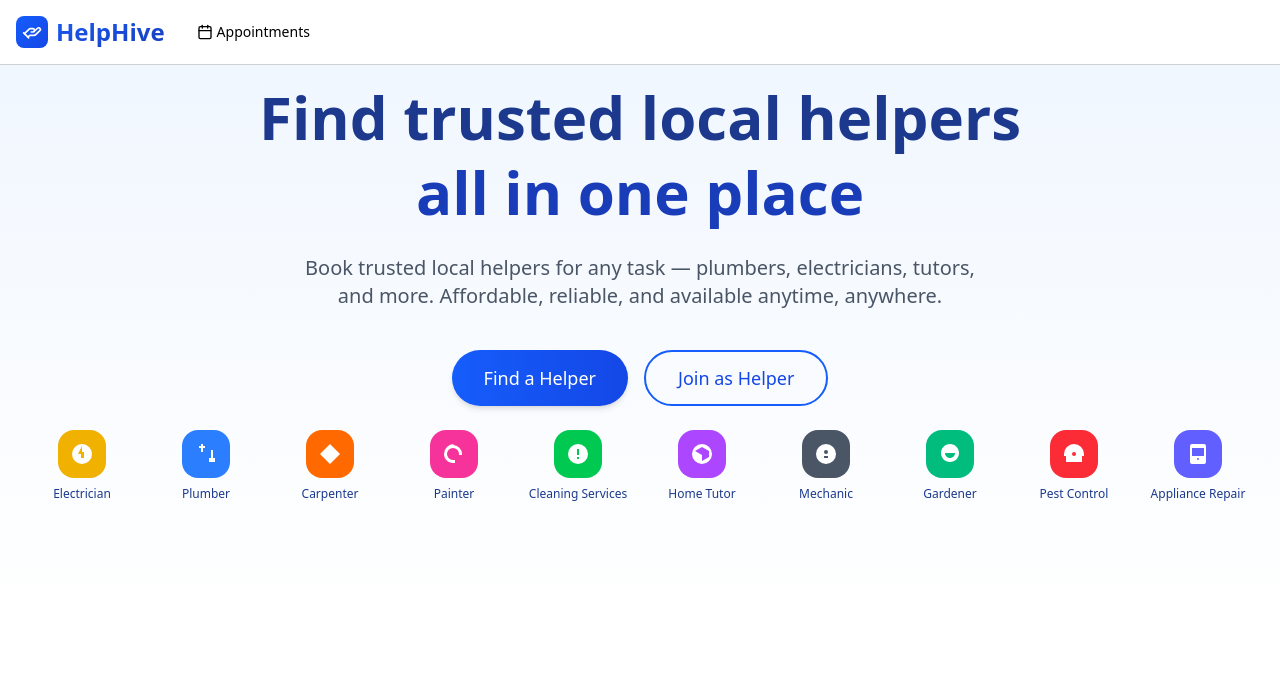
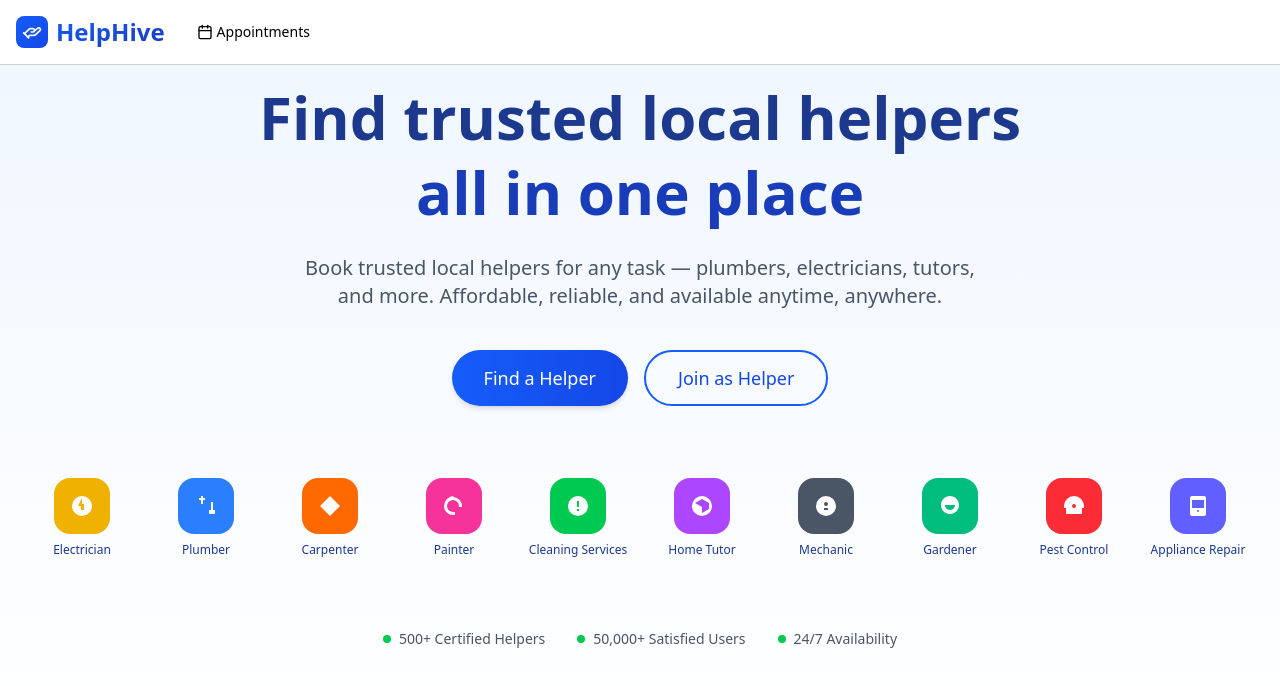
Before and after one commit to abhiraj33181/HelpHive, a React (Vite) app in the folder client/: page / in a window 1280 px wide. Shown: the top 686 px of the page. Built offline with nearby package versions, Linux system fonts and the light colour scheme.

Commit message:
Hero Section Completedgit push

```diff
--- a/client/src/components/Hero.jsx
+++ b/client/src/components/Hero.jsx
@@ -7,20 +7,18 @@ function Hero() {
     return (
         <section className="py-20 px-4 bg-gradient-to-b from-blue-50 to-white">
             <div className="container mx-auto text-center">
-        {/* Heading */}
                 <h1 className="text-5xl md:text-6xl font-bold text-blue-900 leading-tight mb-6">
                     Find trusted local helpers <br />
                     <span className="text-blue-800">all in one place</span>
                 </h1>
 
-        {/* Subheading */}
                 <p className="text-xl text-gray-600 mb-10 max-w-2xl mx-auto">
-          Book trusted local helpers for any task — plumbers, electricians, tutors, and more.
-          Affordable, reliable, and available anytime, anywhere.
+                    Book trusted local helpers for any task — plumbers, electricians,
+                    tutors, and more. Affordable, reliable, and available anytime,
+                    anywhere.
                 </p>
 
-        {/* Buttons */}
-        <div className="flex flex-col sm:flex-row gap-4 justify-center">
+                <div className="flex flex-col sm:flex-row gap-4 justify-center mb-12">
                     <button className="bg-gradient-to-r from-blue-600 to-blue-700 hover:from-blue-700 hover:to-blue-800 text-white font-medium rounded-full px-8 py-3 text-lg transition-all duration-300 shadow-md hover:shadow-lg">
                         {isAuthenticated ? "Book a Service" : "Find a Helper"}
                     </button>
@@ -30,14 +28,22 @@ function Hero() {
                     </button>
                 </div>
 
-        {/* category list  */}
-        <section className="py-6">
-            <div className="container mx-auto px-4">
-                <div className="flex justify-center items-center overflow-x-auto gap-6 pb-2 scrollbar-hide mx-auto">
-                    {localServiceCategories.map(category => (
-                        <button key={category.id} className="flex flex-col items-center min-w-[100px] group transition-transform">
-                            <div className={`w-12 h-12 ${category.color} rounded-2xl flex items-center justify-center mb-2 group-hover:shadow-xl transition-allduration-200`}>
-                                <svg className="w-6 h-6 text-white" fill="currentColor" viewBox="0 0 24 24">
+                {/* Category List */}
+                <div className="py-6">
+                    <div className="flex justify-center items-center overflow-x-auto gap-6 pb-2 mx-auto scrollbar-thin scrollbar-thumb-blue-300 scrollbar-track-blue-100">
+                        {localServiceCategories.map((category) => (
+                            <button
+                                key={category.id}
+                                className="flex flex-col items-center min-w-[100px] group transition-transform hover:scale-105"
+                            >
+                                <div
+                                    className={`w-14 h-14 ${category.color} rounded-2xl flex items-center justify-center mb-2 group-hover:shadow-xl transition-all duration-200`}
+                                >
+                                    <svg
+                                        className="w-6 h-6 text-white"
+                                        fill="currentColor"
+                                        viewBox="0 0 24 24"
+                                    >
                                         <path d={category.icon} />
                                     </svg>
                                 </div>
@@ -48,7 +54,22 @@ function Hero() {
                         ))}
                     </div>
                 </div>
-        </section>
+
+                {/* Trust Indicators */}
+                <div className="flex flex-wrap justify-center items-center gap-8 text-sm text-gray-600 mt-10">
+                    <div className="flex items-center space-x-2">
+                        <div className="w-2 h-2 bg-green-500 rounded-full"></div>
+                        <span>500+ Certified Helpers</span>
+                    </div>
+                    <div className="flex items-center space-x-2">
+                        <div className="w-2 h-2 bg-green-500 rounded-full"></div>
+                        <span>50,000+ Satisfied Users</span>
+                    </div>
+                    <div className="flex items-center space-x-2">
+                        <div className="w-2 h-2 bg-green-500 rounded-full"></div>
+                        <span>24/7 Availability</span>
+                    </div>
+                </div>
             </div>
         </section>
     );
```
Lines whose indentation alone changed are shown as unchanged.
